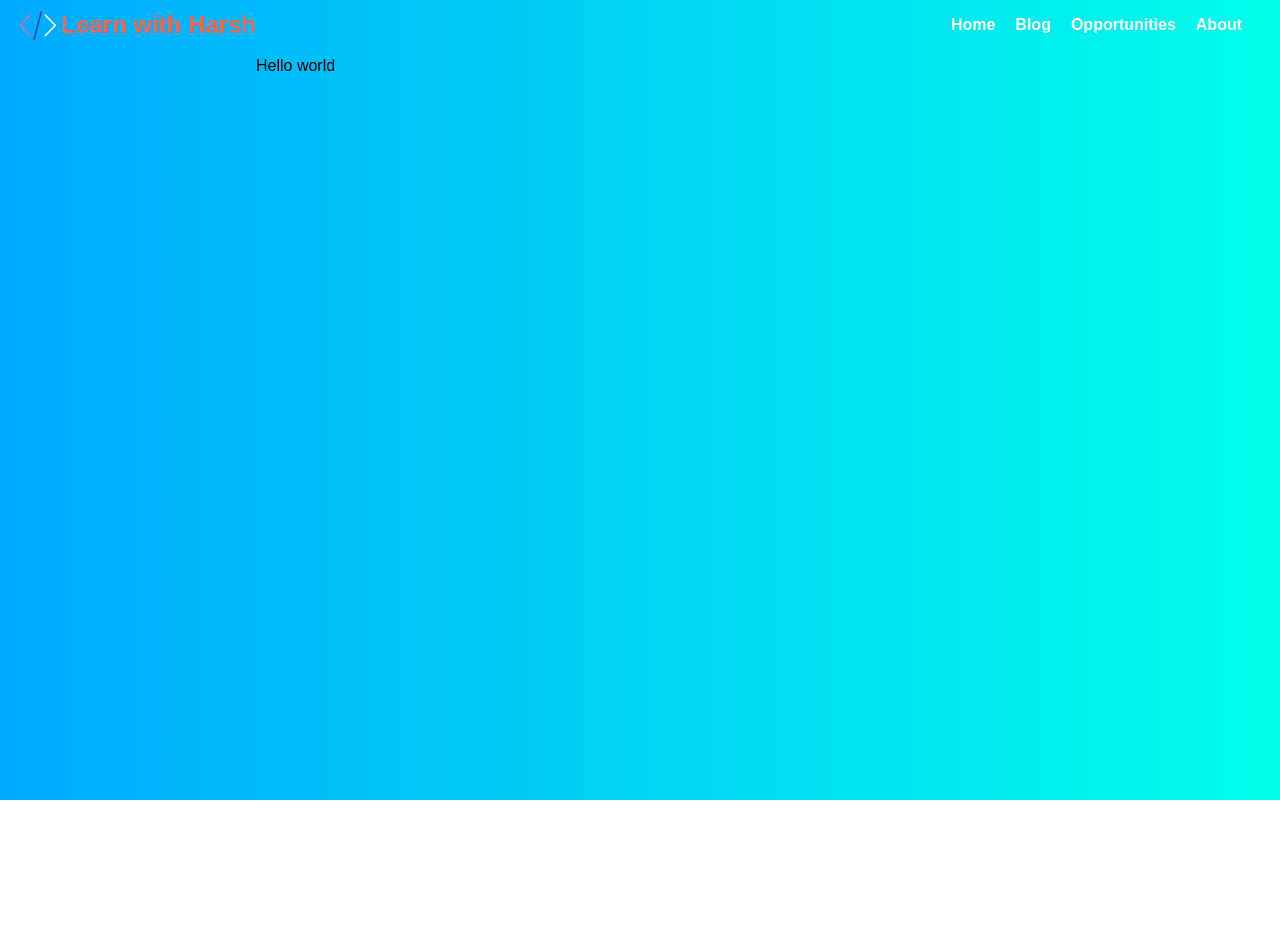
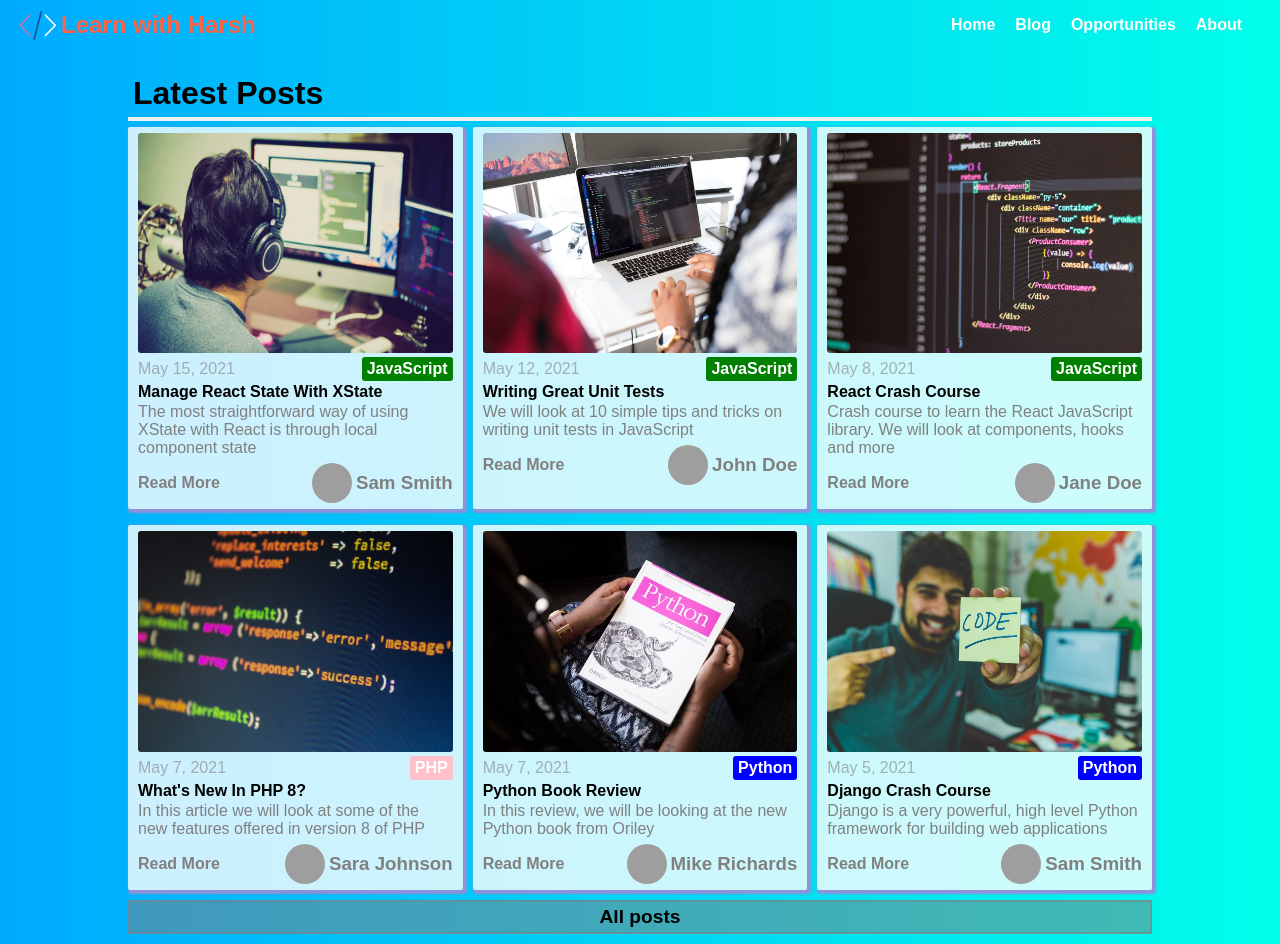
Before and after one commit to its-me-Harsh-Anand/portfolio-and-blog, a Next.js app: page / in a window 1280 px wide. Before the commit the page ends 800 px from the top, so only its background shows below. Built offline with nearby package versions, Linux system fonts and the light colour scheme; grey boxes are pictures that could not be loaded.

Commit message:
blog page

```diff
--- /dev/null
+++ b/components/CategoryLabel.js
@@ -0,0 +1,36 @@
+import Link from "next/link"
+
+function CategoryLabel({children}) {
+    const categoryColor = {
+        JavaScript : 'green',
+        Python: 'blue',
+        PHP: 'pink',
+        CSS: 'orange',
+        Ruby : 'red'
+    }
+    return (
+        <div style={{
+                    "color": "grey",
+                    "backgroundColor": categoryColor[children] || "black",
+                    "padding" : "3px 5px",
+                    "borderRadius": "3px",
+                    }}
+        >
+        <Link
+            href={`/blog/category/${children.toLowerCase()}`}
+        >
+            <a style={
+                {
+                    "color" : "white",
+                    "fontWeight" : "bold",
+                    "textDecoration" : "none"
+                }
+            }>
+                {children}
+            </a>
+        </Link>
+        </div>
+    )
+}
+
+export default CategoryLabel
--- a/components/Header.js
+++ b/components/Header.js
@@ -3,6 +3,7 @@ import Image from 'next/image'
 import styles from '../styles/header.module.css'
 
 function Header() {
+
     return (
         <header className={styles.header}>
              <div className={styles.headerDiv}>
--- /dev/null
+++ b/components/Post.js
@@ -0,0 +1,51 @@
+import Link from 'next/link'
+import Image from 'next/image'
+import styles from '../styles/post.module.css'
+import CategoryLabel from './CategoryLabel'
+
+export default function Post({ post }) {
+  return (
+    <div className={styles.postDiv}>
+        <Image
+          src={post.frontmatter.cover_image}
+          alt=''
+          height={420}
+          width={600}
+          className={styles.postImage}
+        />
+      <div className={styles.dateAndCategory}>
+        <span className={styles.date}>
+          {post.frontmatter.date}
+        </span>
+        <CategoryLabel>{post.frontmatter.category}</CategoryLabel>
+      </div>
+
+      <div className={styles.title}>
+        <Link href={`/blog/${post.slug}`}>
+          <a className={styles.titleLink}>
+            {post.frontmatter.title}
+          </a>
+        </Link>
+        <p className={styles.excerpt}>{post.frontmatter.excerpt}</p>
+      </div>
+
+
+        <div className={styles.author}>
+          <Link href={`/blog/${post.slug}`}>
+            <a className={styles.authorLink}>Read More</a>
+          </Link>
+          <div className={styles.authorImageDiv}>
+            <img
+              src={post.frontmatter.author_image}
+              alt=''
+              className={styles.authorImage}
+            />
+            <h3 className={styles.authorName}>
+              {post.frontmatter.author}
+            </h3>
+          </div>
+        </div>
+
+    </div>
+  )
+}
--- a/pages/index.js
+++ b/pages/index.js
@@ -1,12 +1,33 @@
 import fs from 'fs' //it is for server side not for client side
 import path from 'path'
+import Link from 'next/link'
 import Layout from "../components/Layout";
 import matter from "gray-matter"
+import styles from '../styles/home.module.css'
+import Post from '../components/Post';
+import { sortByDate } from '../utils'
+export default function Home({posts}) {
 
-export default function Home({posts}) {
-  console.log(posts)
   return (
-    <Layout>Hello world</Layout>
+    <Layout>
+      <h1 className={styles.heading}>
+        Latest Posts
+      </h1>
+
+      <div className={styles.gridDiv}>
+        {
+          posts.map((post, index) =>{
+            return <Post key={index} post = {post}/>
+          })
+        }
+      </div>
+
+      <Link href='/blog'>
+        <a className={styles.indexLink}>
+          All posts
+        </a>
+      </Link>
+    </Layout>
   )
 }
 
@@ -30,7 +51,7 @@ export async function getStaticProps() {
 
   return {
     props: {
-      posts
+      posts : posts.sort(sortByDate).slice(0,6)
     },
   }
 }
--- a/styles/header.module.css
+++ b/styles/header.module.css
@@ -2,6 +2,10 @@
     background: transparent;
     color: white;
     /* width: 100%; */
+    position: sticky;
+    top: 0;
+    left: 0;
+    z-index: 20;
     padding:5px 8px;
 }
 .headerDiv{
--- /dev/null
+++ b/styles/home.module.css
@@ -0,0 +1,44 @@
+.heading{
+    /* font-size: 1.5rem; */
+    border-bottom: 4px solid #f0f0f0;
+    padding: 5px;
+    margin-top: 20px;
+    font-weight: bold;
+}
+
+.gridDiv{
+    display: grid;
+    grid-template-columns: repeat(3, 1fr );
+    gap: 10px;
+}
+
+.indexLink{
+    display: block;
+    padding: 4px 0px;
+    margin: 10px 0px;
+    text-align: center;
+    border: 2px solid rgba(128, 128, 128, 0.5);
+    background-color: rgba(128, 128, 128, 0.5);
+    transition: all 500ms ease;
+    text-decoration: none;
+    color: black;
+    font-size: 1.2rem;
+    font-weight: 700;
+}
+.indexLink:hover{
+    color: white;
+    background-color: rgba(128, 128, 128, 0.9);
+}
+.indexLink:focus{
+    outline: none;
+}
+@media (max-width: 768px) {
+    .gridDiv{
+        grid-template-columns: repeat(2, 1fr );
+    }
+}
+@media (max-width: 400px) {
+    .gridDiv{
+        grid-template-columns: repeat(1, 1fr );
+    }
+}
--- a/styles/layout.module.css
+++ b/styles/layout.module.css
@@ -1,6 +1,5 @@
 .layout{
-    max-width: 768px;
-    /* min-width: max-content; */
+    max-width: 1024px;
     background-color: transparent;
     margin: 7px auto;
 }
--- /dev/null
+++ b/styles/post.module.css
@@ -0,0 +1,73 @@
+.postDiv{
+    /* 'w-full px-10 py-6 bg-white rounded-lg shadow-md mt-6'  */
+    padding: 6px 10px;
+    background-color: rgba(255, 255, 255, 0.8);
+    margin-top: 6px;
+    border-radius: 2px;
+    box-shadow: 2px 2px 2px 2px rgb(144, 144, 219);
+}
+.postImage{
+    /* 'mb-4 rounded' */
+    margin-bottom: 4px;
+    border-radius: 3px;
+}
+.dateAndCategory{
+    display: flex;
+    justify-content: space-between;
+    align-items: center;
+}
+.date{
+    font-weight: lighter;
+    color: rgba(128, 128, 128, 0.6);
+}
+.title{
+    margin-top: 2px;
+}
+.titleLink{
+    font-size: 16px;
+    color: black;
+    font-weight: bold;
+    text-decoration: none;
+}
+.titleLink:hover{
+    text-decoration: underline;
+}
+.excerpt{
+    /* 'mt-2 text-gray-600' */
+    margin-top: 2px;
+    color: gray;
+    font-weight: lighter;
+}
+.author{
+    display: flex;
+    justify-content: space-between;
+    align-items: center;
+    margin-top: 6px;
+}
+.authorLink{
+    /* 'text-gray-900 hover:text-blue-600' */
+    color: grey;
+    text-decoration: none;
+    font-weight: 900;
+}
+.authorLink:hover{
+    color: blue;
+    font-weight: 600;
+}
+.authorImageDiv{
+    display: flex;
+    align-items: center;
+}
+.authorImage{
+    /* 'mx-4 w-10 h-10 object-cover rounded-full hidden sm:block' */
+    margin: 0px 4px;
+    width: 40px;
+    height: 40px;
+    border-radius: 50%;
+
+}
+.authorName{
+    /* 'text-gray-700 font-bold' */
+    color: grey;
+    font-weight: bold;
+}
--- /dev/null
+++ b/utils/index.js
@@ -0,0 +1,3 @@
+export const sortByDate = (a, b)=>{
+    return (new Date(b.frontmatter.date) - new Date(a.frontmatter.date))
+}
```
Also changed, not shown: pages/blog/index.js (+53 -8 lines). Lines whose indentation alone changed are shown as unchanged.
